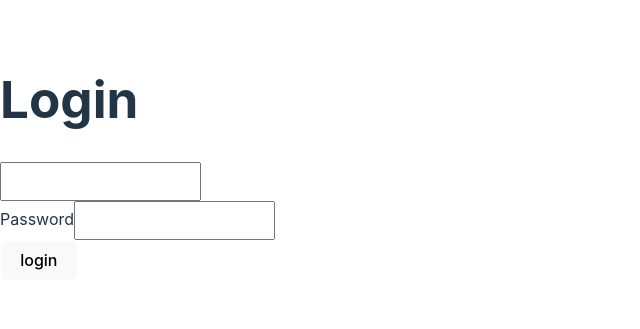
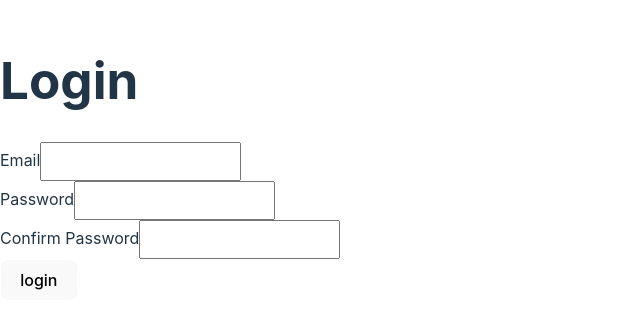
Before and after one commit to frontenddevtrainer/ml_bot, a React (Vite) app: page / in a window 1280 px wide. Shown: the part 241-570 px from the top of the page, without its empty margins (0-640 px from the left). Built offline with nearby package versions, Linux system fonts and the light colour scheme.

Commit message:
template map.

```diff
--- a/src/components/login-form/login-form.component.jsx
+++ b/src/components/login-form/login-form.component.jsx
@@ -10,26 +10,30 @@ const LoginForm = () => {
     console.log(formdata);
   };
 
-  const onChange = (value) => {
-    console.log(value, "on change");
-  };
+  const controls = [
+    { name: "email", label: "Email" },
+    { name: "password", type: "password", label: "Password" },
+    { name: "confirm-password", type: "password", label: "Confirm Password" },
+  ];
 
   return (
     <form onSubmit={submit}>
-      <TextInput
-        name="email"
-        change={(value) => {
-          setFormData({ ...formdata, email: value });
-        }}
-      />
-      <TextInput
-        label="Password"
-        type="password"
-        name="password"
-        change={(value) => {
-          setFormData({ ...formdata, password: value });
-        }}
-      />
+      {controls.length > 0
+        ? controls.map((item, index) => {
+            return (
+              <TextInput
+                key={item.name}
+                label={item.label}
+                type={item.type}
+                name={item.name}
+                change={(value) => {
+                  setFormData({ ...formdata, [item.name]: value });
+                }}
+              />
+            );
+          })
+        : "No controls found"}
+
       <Button label="login" type="submit"></Button>
     </form>
   );
```
